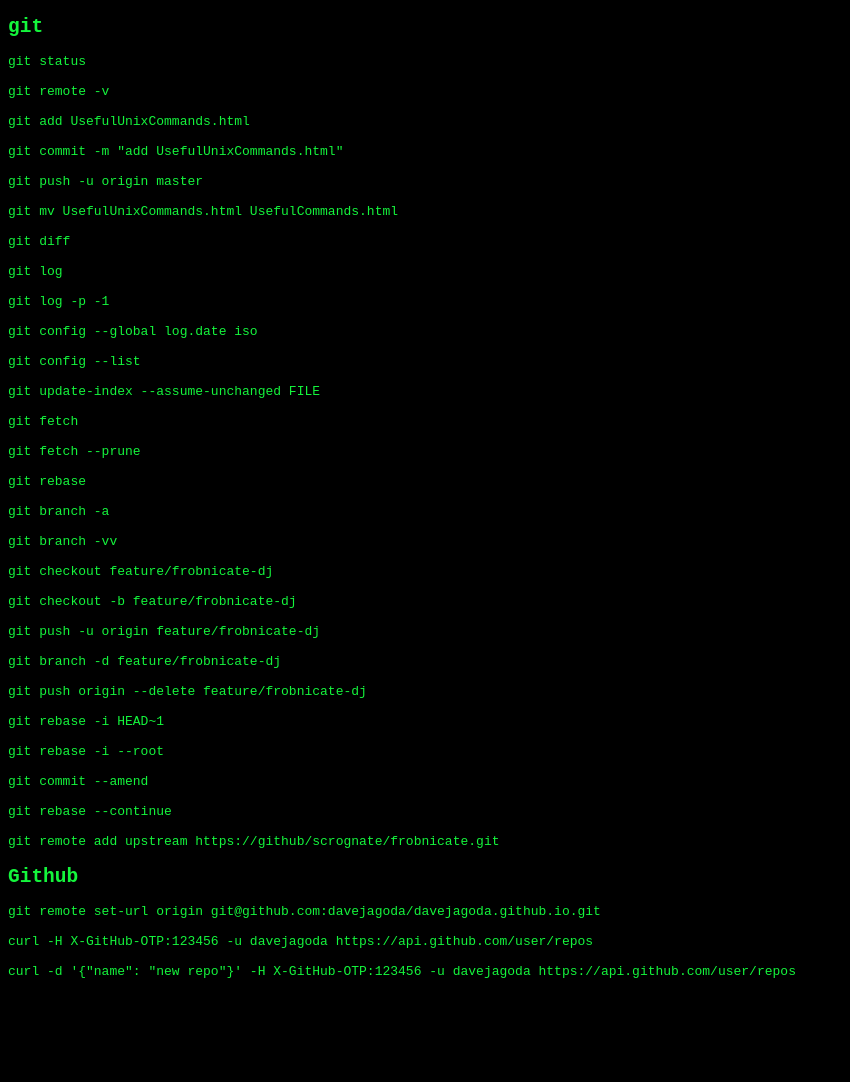
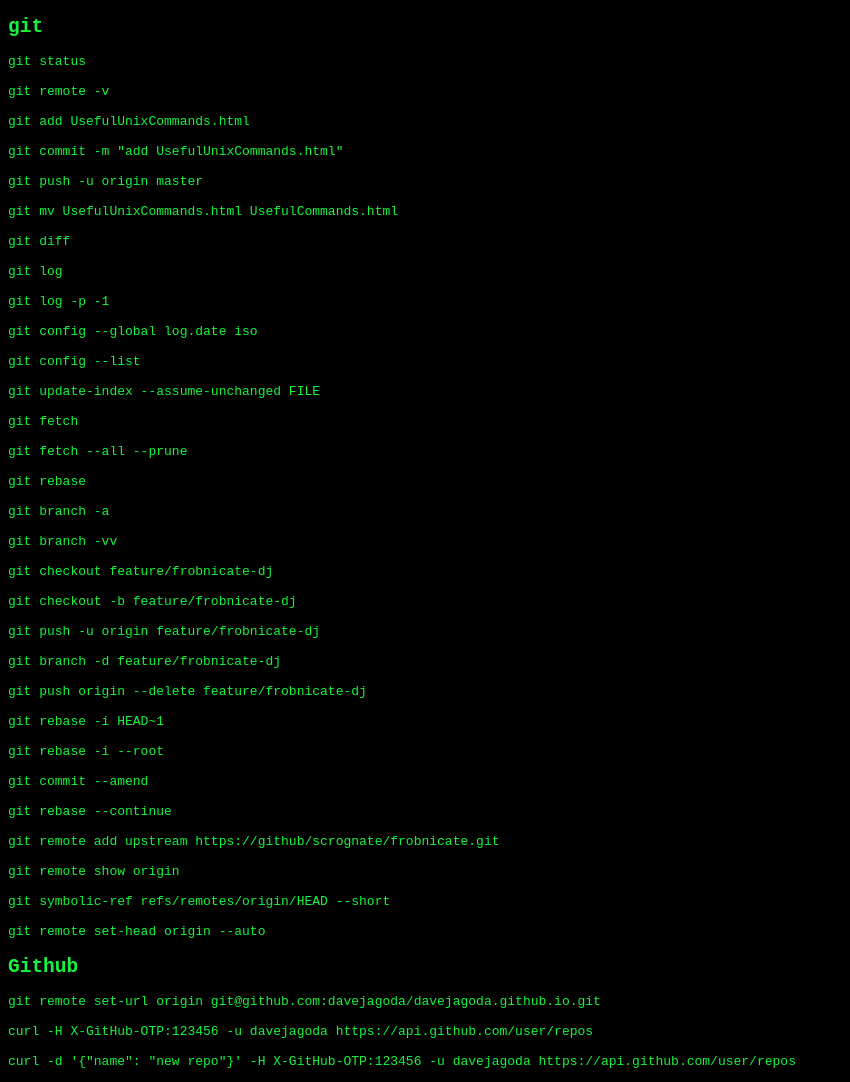
Before and after one commit to davejagoda/davejagoda.github.io, a Jekyll site: the page built from useful/useful_git_commands.md, in a window 1280 px wide. Shown: the whole page, without its empty margins (0-850 px from the left). Built offline with Jekyll 4.4.1, drawn with Linux system fonts in a browser that asks for light colours; before the commit the page ends 992 px from its top, so only the background shows below that.

Commit message:
Add commands about remotes in useful_git_commands.md

````diff
--- a/useful/useful_git_commands.md
+++ b/useful/useful_git_commands.md
@@ -33,7 +33,7 @@
 
 git fetch
 
-git fetch --prune
+git fetch --all --prune
 
 git rebase
 
@@ -60,6 +60,12 @@
 git rebase --continue
 
 git remote add upstream https://github/scrognate/frobnicate.git
+
+git remote show origin
+
+git symbolic-ref refs/remotes/origin/HEAD --short
+
+git remote set-head origin --auto
 ```
 
 Github
````
